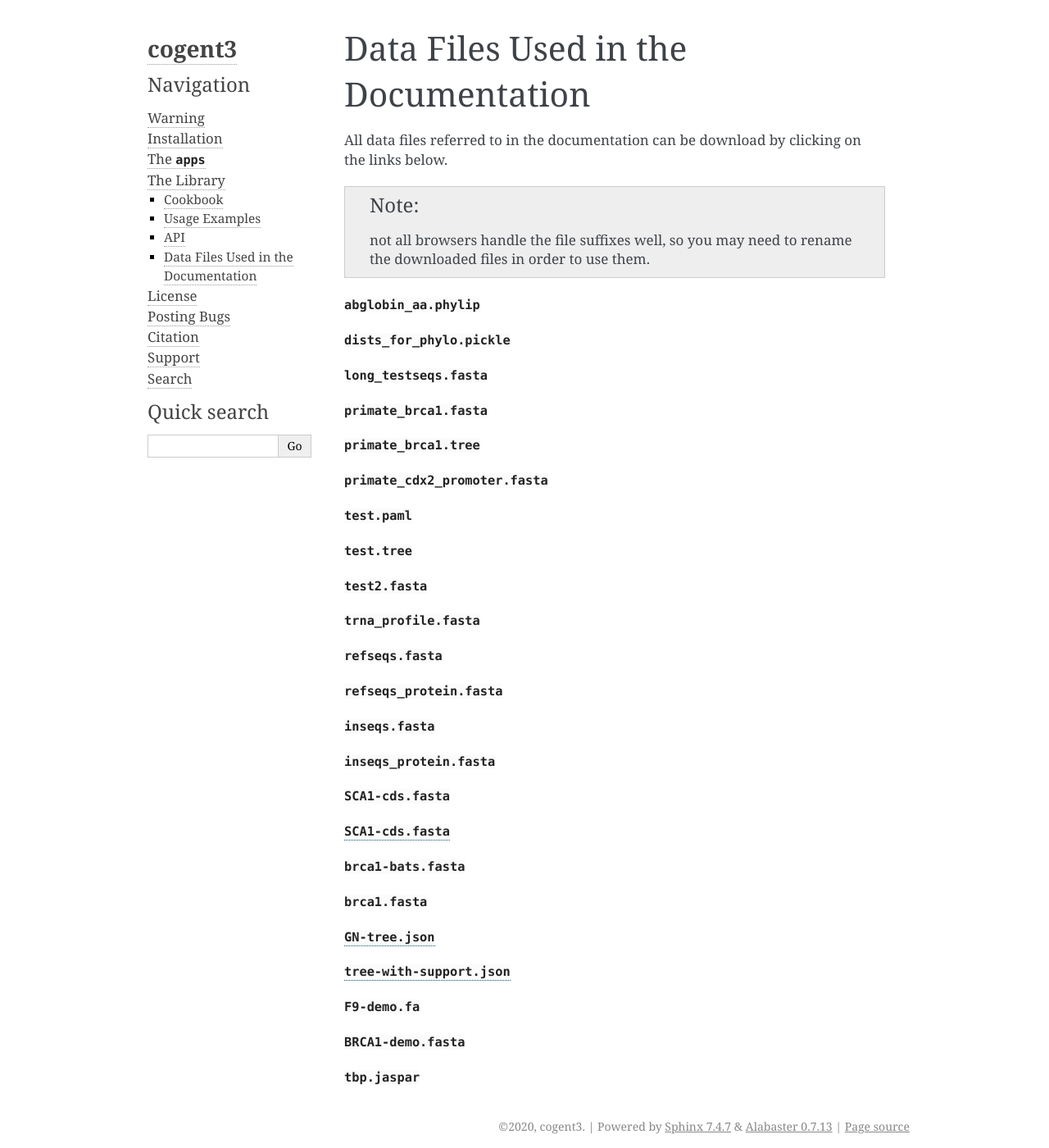
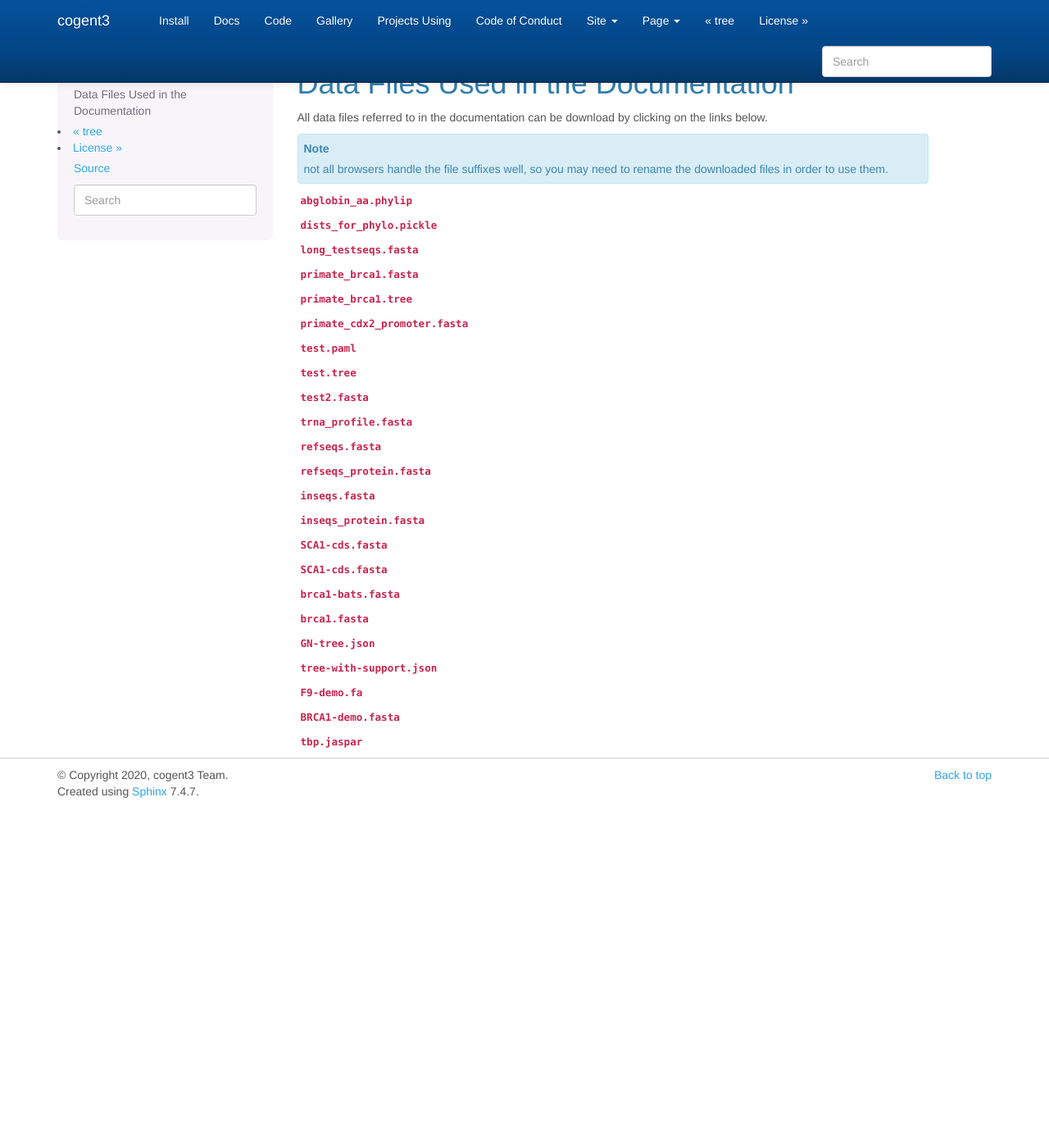
Before and after one commit to cogent3/c3test, a Sphinx documentation site: the page built from doc/data_file_links.rst, in a window 1280 px wide and 1400 px high. Shown: the whole window at 82% size. Built offline with Sphinx 7.4.7, drawn with Linux system fonts in a browser that asks for light colours; pages that are not in the unit, such as notebooks, are missing from menus; some of the changed lines change nothing that is shown.

```diff
--- a/doc/conf.py
+++ b/doc/conf.py
@@ -1,156 +1,71 @@
-import os
-import shutil
-import sys
+import sphinx_bootstrap_theme
 
-from glob import glob
+project = "cogent3"
+copyright = "2020, cogent3 Team"
+author = "Gavin Huttley"
 
-from sphinx_gallery.sorting import ExplicitOrder, FileNameSortKey
+# The full version, including alpha/beta/rc tags
+release = ""
 
-# set the plotly renderer
-os.environ["PLOTLY_RENDERER"] = "sphinx_gallery"
 
-sys.path.append("../src")
+# -- General configuration ---------------------------------------------------
 
-# Allow autosummary to generate stub files
-autosummary_generate = True
-
-# Prevent numpydoc from requiring stub files for methods
-numpydoc_class_members_toctree = False
-
+# Add any Sphinx extension module names here, as strings. They can be
+# extensions coming with Sphinx (named 'sphinx.ext.*') or your custom
+# ones.
 extensions = [
-    "numpydoc",
+    "sphinx.ext.mathjax",
+    "sphinxcontrib.bibtex",
     "sphinx.ext.todo",
-    "sphinx.ext.doctest",
     "sphinx.ext.githubpages",
-    "nbsphinx",
-    "sphinx.ext.mathjax",
-    "sphinx.ext.autodoc",
-    "sphinx.ext.autosummary",
-    "sphinxcontrib.bibtex",
-    "sphinx_gallery.gen_gallery",
 ]
 
-# todo_include_todos=True # to expose the TODOs, uncomment this line
+# Add any paths that contain templates here, relative to this directory.
+templates_path = ["_templates"]
 
-# Add any paths that contain templates here, relative to this directory.
-templates_path = ["templates"]
-
-# The suffix of source filenames.
-source_suffix = ".rst", ".ipynb"
-
-# ignore the cookbook/union_dict.rst file as it's specifically included
+# List of patterns, relative to source directory, that match files and
+# directories to ignore when looking for source files.
+# This pattern also affects html_static_path and html_extra_path.
 exclude_patterns = [
     "_build",
     "Thumbs.db",
     ".DS_Store",
     "**.ipynb_checkpoints",
-    "cookbook/union_dict.rst",
-    "draw_examples/README.rst",
-    "draw_examples/aln/README.rst",
-    "draw_examples/tree/README.rst",
 ]
 
-# The encoding of source files.
-# source_encoding = 'utf-8'
 
-# The master toctree document.
-master_doc = "index"
-
-# General information about the project.
-project = "cogent3"
-copyright = "2020, cogent3"
-
-release = "2020.2.7a"
-
-version = release
-
-# exclude_trees = ["_build"]
-
-show_authors = True
-
-pygments_style = "sphinx"
-
-# -- Options for HTML output ---------------------------------------------------
-
-html_theme = "alabaster"
-
-sidebar_collapse = True
-
-html_sidebars = {
-    "**": [
-        "about.html",
-        "navigation.html",
-        "relations.html",
-        "searchbox.html",
-        # 'donate.html',
-    ]
-}
+html_theme = "bootstrap"
+html_theme_path = sphinx_bootstrap_theme.get_html_theme_path()
 
 
 html_theme_options = {
-    "fixed_sidebar": True,
+    "navbar_title": "cogent3",
+    "navbar_site_name": "Site",
+    "navbar_links": [
+        ("Install", "install"),
+        ("Docs", "https://cogent3.org/docs", True),
+        ("Code", "https://github.com/cogent3/cogent3", True),
+        ("Gallery", "https://cogent3.org/cogent3/draw/index.html", True),
+        ("Projects Using", "projects"),
+        (
+            "Code of Conduct",
+            "https://github.com/cogent3/c3dev/wiki/Code-of-Conduct",
+            True,
+        ),
+    ],
+    "navbar_class": "navbar navbar-inverse",
+    "navbar_fixed_top": "true",
+    "source_link_position": "skipped",
+    "bootswatch_theme": "cerulean",
+    "bootstrap_version": "3",
 }
 
-html_static_path = ["_static"]
+todo_include_todos = True
+todo_emit_warnings = True
 
-htmlhelp_basename = "cogent3doc"
+# Add any paths that contain custom static files (such as style sheets) here,
+# relative to this directory. They are copied after the builtin static files,
+# so a file named "default.css" will overwrite the builtin "default.css".
+# html_static_path = ["_static"]
 
-# -- Options for Sphinx Gallery
-
-nbsphinx_requirejs_path = "require.js"
-
-
-def plotly_sg_scraper(block, block_vars, gallery_conf, *args, **kwargs):
-    examples_dirs = gallery_conf["examples_dirs"]
-    if isinstance(examples_dirs, (list, tuple)):
-        examples_dirs = examples_dirs[0]
-    pngs = sorted(glob(os.path.join(examples_dirs, "**", "*.png"), recursive=True))
-    htmls = sorted(glob(os.path.join(examples_dirs, "**", "*.html"), recursive=True))
-    image_path_iterator = block_vars["image_path_iterator"]
-    image_names = list()
-    seen = set()
-    for html, png in zip(htmls, pngs):
-        if png not in seen:
-            seen |= {png}
-            this_image_path_png = next(image_path_iterator)
-            this_image_path_html = os.path.splitext(this_image_path_png)[0] + ".html"
-            image_names.append(this_image_path_html)
-            shutil.move(png, this_image_path_png)
-            shutil.move(html, this_image_path_html)
-    # Use the `figure_rst` helper function to generate rST for image files
-    from plotly.io._sg_scraper import figure_rst
-
-    return figure_rst(image_names, gallery_conf["src_dir"])
-
-
-def plotly_sg_scraper_nb(*args, **kwargs):
-    try:
-        result = plotly_sg_scraper(*args, **kwargs)
-    except Exception:
-        result = ""
-    return result
-
-
-image_scrapers = (plotly_sg_scraper_nb,)
-
-example_dirs = ["draw_examples"]
-gallery_dirs = ["draw"]
-
-
-sphinx_gallery_conf = {
-    # "doc_module": ("plotly",),
-    "examples_dirs": example_dirs,
-    "subsection_order": ExplicitOrder(["draw_examples/aln", "draw_examples/tree"]),
-    "abort_on_example_error": True,
-    "within_subsection_order": FileNameSortKey,
-    "gallery_dirs": gallery_dirs,
-    # "reference_url": {"plotly": None,
-    # },
-    "image_scrapers": image_scrapers,
-    "download_all_examples": False,
-}
-
-# -- Options for LaTeX output --------------------------------------------------
-latex_documents = [
-    ("index", "cogent3.tex", "cogent3 Documentation", "cogent3 Team", "manual")
-]
+# sidebar_collapse = False
```
Also changed, not shown: 1 other file.
